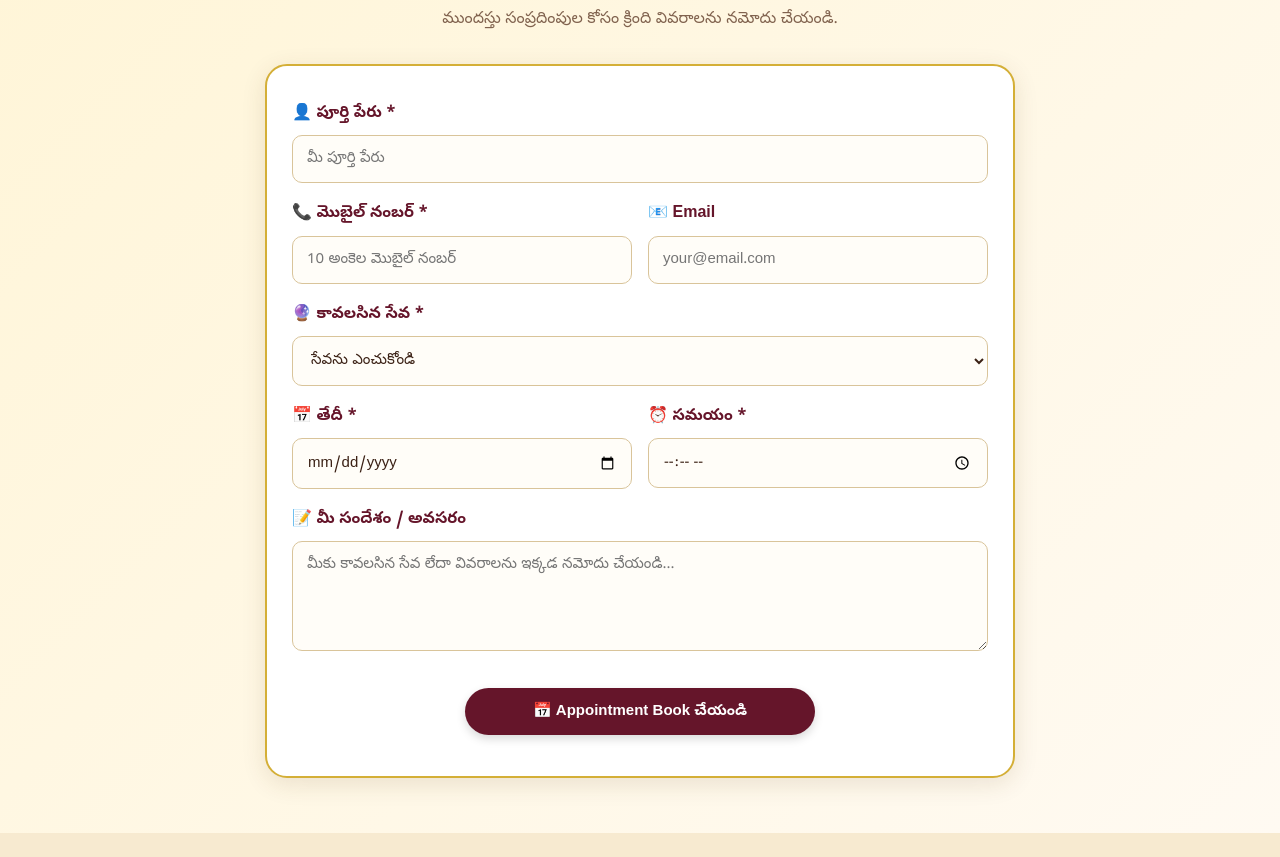
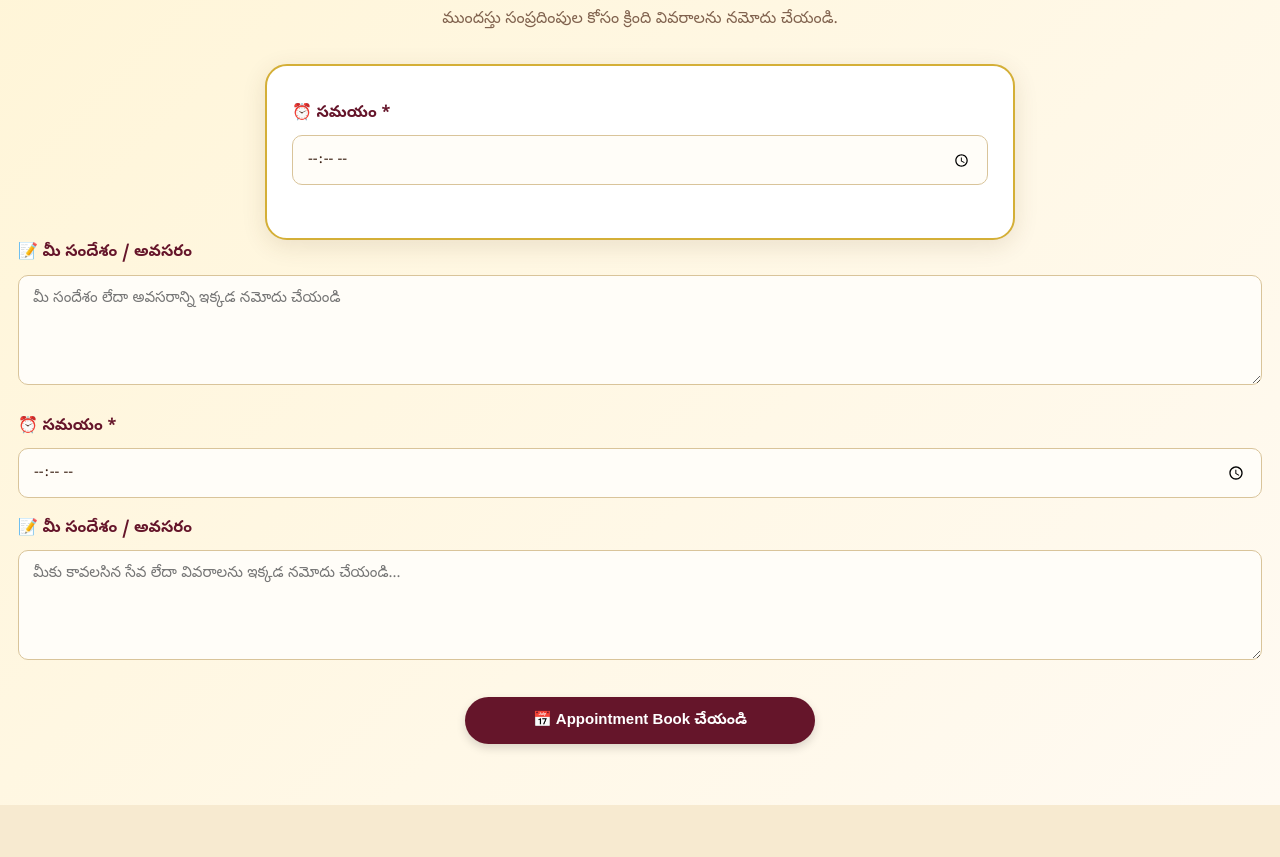
Before and after one commit to lalithadeaviastrologyservices-pixel/lalithadeavi-astro-erp, a plain HTML site: page index.html in a window 1280 px wide. Shown: the part 2348-3205 px from the top of the page. Drawn offline with nearby package versions, Linux system fonts and the light colour scheme.

Commit message:
Update appointment form fields and labels

```diff
--- a/index.html
+++ b/index.html
@@ -697,49 +697,15 @@ footer{
 
         <div class="form-group">
 
-                <label for="customer_name">
-                    👤 పూర్తి పేరు *
+    <label for="appointment_time">
+        ⏰ సమయం *
     </label>
 
     <input
-                    type="text"
-                    id="customer_name"
-                    name="customer_name"
-                    placeholder="మీ పూర్తి పేరు"
+        type="time"
+        id="appointment_time"
+        name="appointment_time"
         required>
-
-            </div>
-
-            <div class="form-row">
-
-                <div class="form-group">
-
-                    <label for="phone">
-                        📞 మొబైల్ నంబర్ *
-                    </label>
-
-                    <input
-                        type="tel"
-                        id="phone"
-                        name="phone"
-                        placeholder="10 అంకెల మొబైల్ నంబర్"
-                        pattern="[0-9]{10}"
-                        maxlength="10"
-                        required>
-
-                </div>
-
-                <div class="form-group">
-
-                    <label for="email">
-                        📧 Email
-                    </label>
-
-                    <input
-                        type="email"
-                        id="email"
-                        name="email"
-                        placeholder="your@email.com">
 
 </div>
 
@@ -747,55 +713,17 @@ footer{
 
 <div class="form-group">
 
-                <label for="service">
-                    🔮 కావలసిన సేవ *
+    <label for="message">
+        📝 మీ సందేశం / అవసరం
     </label>
 
-                <select
-                    id="service"
-                    name="service"
-                    required>
-
-                    <option value="">
-                        సేవను ఎంచుకోండి
-                    </option>
-
-                    <option value="జ్యోతిష్య సేవలు">
-                        జ్యోతిష్య సేవలు
-                    </option>
-
-                    <option value="వైదిక సేవలు">
-                        వైదిక సేవలు
-                    </option>
-
-                    <option value="నిత్య పంచాంగం">
-                        నిత్య పంచాంగం
-                    </option>
-
-                    <option value="ఆధ్యాత్మిక మార్గదర్శనం">
-                        ఆధ్యాత్మిక మార్గదర్శనం
-                    </option>
-
-                </select>
+    <textarea
+        id="message"
+        name="message"
+        rows="4"
+        placeholder="మీ సందేశం లేదా అవసరాన్ని ఇక్కడ నమోదు చేయండి"></textarea>
 
 </div>
-
-            <div class="form-row">
-
-                <div class="form-group">
-
-                    <label for="appointment_date">
-                        📅 తేదీ *
-                    </label>
-
-                    <input
-                        type="date"
-                        id="appointment_date"
-                        name="appointment_date"
-                        required>
-
-                </div>
-
                 <div class="form-group">
 
                     <label for="appointment_time">
```
Lines whose indentation alone changed are shown as unchanged.
